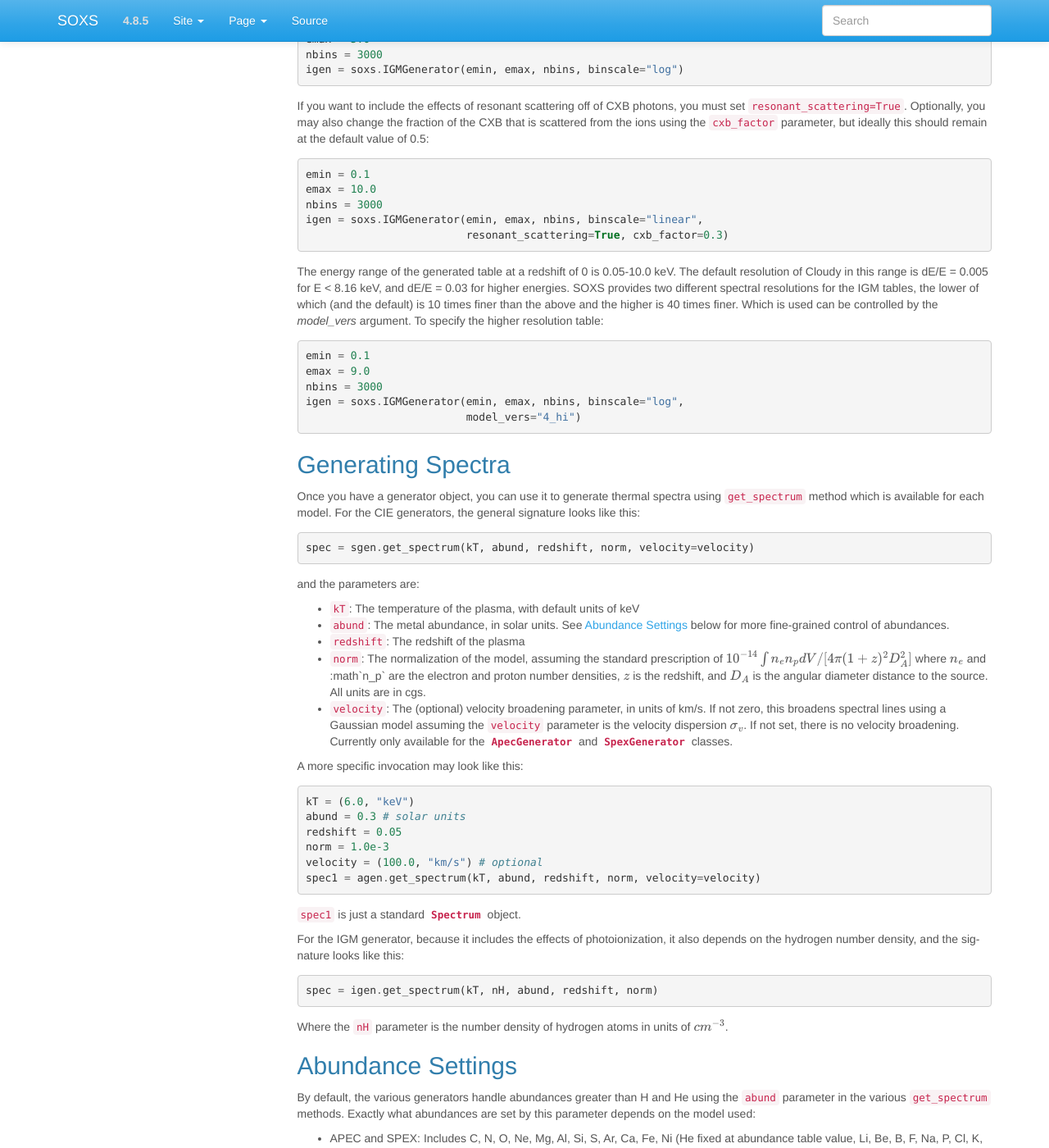
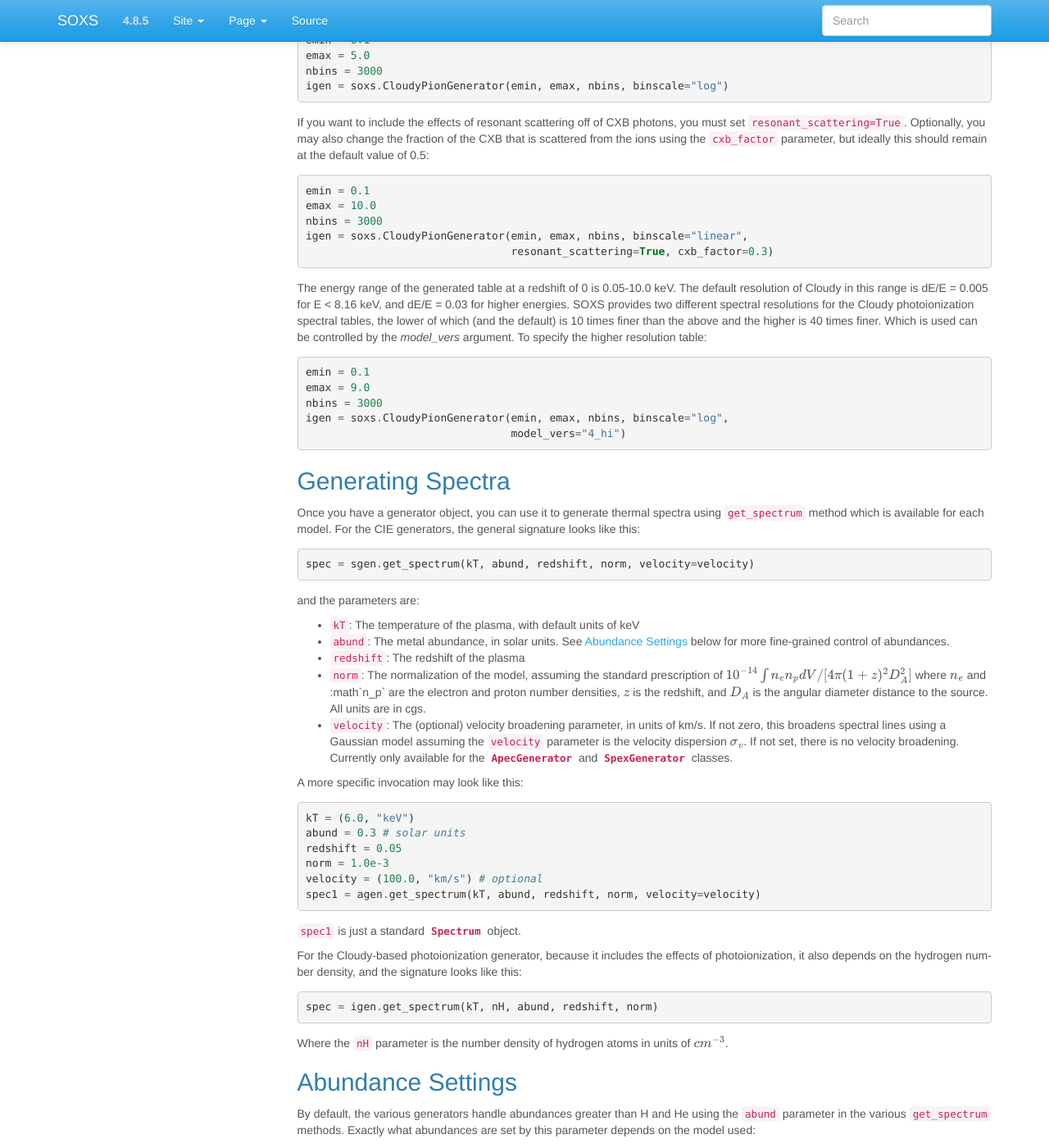
Before and after one commit to lynx-x-ray-observatory/soxs, a Sphinx documentation site: the page built from doc/source/users_guide/thermal_spectra.rst, in a window 1280 px wide and 1400 px high, scrolled down 2990 px. Shown: the whole window at 82% size. Built offline with Sphinx 7.4.7, drawn with Linux system fonts in a browser that asks for light colours; some of the changed text lies outside the part shown.

Commit message:
Name change for IGMGenerator, API fixes

```diff
--- a/doc/source/users_guide/thermal_spectra.rst
+++ b/doc/source/users_guide/thermal_spectra.rst
@@ -11,12 +11,12 @@
 a combination of collisional and photoionization processes. The various thermal
 spectrum generators available in SOXS are:
 
-* :class:`~soxs.thermal_spectra.ApecGenerator`: APEC CIE and NEI spectra
-* :class:`~soxs.thermal_spectra.SpexGenerator`: SPEX CIE spectra
-* :class:`~soxs.thermal_spectra.MekalGenerator`: MeKaL CIE spectra
-* :class:`~soxs.thermal_spectra.CloudyCIEGenerator`: Cloudy-based CIE spectra
-* :class:`~soxs.thermal_spectra.IGMGenerator`: Cloudy-based collisional+photoionization
-  spectra with optional resonant scattering from the CXB
+* :class:`~soxs.spectra.thermal_spectra.ApecGenerator`: APEC CIE and NEI spectra
+* :class:`~soxs.spectra.thermal_spectra.SpexGenerator`: SPEX CIE spectra
+* :class:`~soxs.spectra.thermal_spectra.MekalGenerator`: MeKaL CIE spectra
+* :class:`~soxs.spectra.thermal_spectra.CloudyCIEGenerator`: Cloudy-based CIE spectra
+* :class:`~soxs.spectra.thermal_spectra.CloudyPionGenerator`: Cloudy-based
+  collisional+photoionization spectra with optional resonant scattering from the CXB
 
 Each of these are essentially "factory" classes which generate new
 :class:`~soxs.spectra.Spectrum` objects.
@@ -201,12 +201,12 @@
 thermal broadening is automatically included and cannot be turned off. The
 range of temperatures supported by the Cloudy CIE model is :math:`T = 10^4-10^9` K.
 
-.. _igm-spectra:
+.. _pion-spectra:
 
-IGM Spectrum Generators
------------------------
+Photoionization Spectrum Generators
+-----------------------------------
 
-The :class:`~soxs.thermal_spectra.IGMGenerator` generates thermal
+The :class:`~soxs.spectra.thermal_spectra.CloudyPionGenerator` generates thermal
 X-ray emission spectra from a photoionized and collisionally ionized
 plasma, as well as resonant scattering by the CXB, based on
 `Khabibullin & Churazov 2019 <https://ui.adsabs.harvard.edu/abs/2019MNRAS.482.4972K/>`_
@@ -219,8 +219,8 @@
 that a fraction of CXB photons are scattering off of heavy ions, enhancing line
 emission.
 
-IGM spectra using the Cloudy model can be generated using the
-:class:`~soxs.thermal_spectra.IGMGenerator` object, in a manner
+Photoionized spectra using the Cloudy model can be generated using the
+:class:`~soxs.spectra.thermal_spectra.CloudyPionGenerator` object, in a manner
 similar to the other generators:
 
 .. code-block:: python
@@ -228,7 +228,7 @@
     emin = 0.1
     emax = 5.0
     nbins = 3000
-    igen = soxs.IGMGenerator(emin, emax, nbins, binscale="log")
+    igen = soxs.CloudyPionGenerator(emin, emax, nbins, binscale="log")
 
 If you want to include the effects of resonant scattering off of CXB photons,
 you must set ``resonant_scattering=True``. Optionally, you may also
@@ -241,23 +241,23 @@
     emin = 0.1
     emax = 10.0
     nbins = 3000
-    igen = soxs.IGMGenerator(emin, emax, nbins, binscale="linear",
-                             resonant_scattering=True, cxb_factor=0.3)
+    igen = soxs.CloudyPionGenerator(emin, emax, nbins, binscale="linear",
+                                    resonant_scattering=True, cxb_factor=0.3)
 
 The energy range of the generated table at a redshift of 0 is 0.05-10.0 keV. The
 default resolution of Cloudy in this range is dE/E = 0.005 for E < 8.16 keV, and
 dE/E = 0.03 for higher energies. SOXS provides two different spectral resolutions
-for the IGM tables, the lower of which (and the default) is 10 times finer
-than the above and the higher is 40 times finer. Which is used can be controlled
-by the *model_vers* argument. To specify the higher resolution table:
+for the Cloudy photoionization spectral tables, the lower of which (and the default)
+is 10 times finer than the above and the higher is 40 times finer. Which is used can
+be controlled by the *model_vers* argument. To specify the higher resolution table:
 
 .. code-block:: python
 
     emin = 0.1
     emax = 9.0
     nbins = 3000
-    igen = soxs.IGMGenerator(emin, emax, nbins, binscale="log",
-                             model_vers="4_hi")
+    igen = soxs.CloudyPionGenerator(emin, emax, nbins, binscale="log",
+                                    model_vers="4_hi")
 
 Generating Spectra
 ------------------
@@ -301,9 +301,9 @@
 
 ``spec1`` is just a standard :class:`~soxs.spectra.Spectrum` object.
 
-For the IGM generator, because it includes the effects of photoionization,
-it also depends on the hydrogen number density, and the signature looks
-like this:
+For the Cloudy-based photoionization generator, because it includes the
+effects of photoionization, it also depends on the hydrogen number density,
+and the signature looks like this:
 
 .. code-block:: python
 
@@ -326,7 +326,7 @@
   V, Cr, Mn, Co, Cu, Zn fixed at solar).
 * MeKaL: Includes C, N, O, Ne, Na, Mg, Al, Si, S, Ar, Ca, Fe, Ni (He
   fixed at abundance table value, other elements not modeled)
-* Cloudy CIE and IGM: He fixed at abundance table value, all higher
+* Cloudy CIE and Pion: He fixed at abundance table value, all higher
   elements up Zn to included.
 
 More fine-grained control of individual elements is possible. All of the
@@ -345,7 +345,7 @@
 .. note::
 
     For the APEC, SPEX, and MeKaL models, any of the elements listed above
-    can be specified as variable. For the Cloudy CIE and IGM models, only
+    can be specified as variable. For the Cloudy CIE and Pion models, only
     the elements C, N, O, Ne, Fe, S, Si, Ca, and Mg can be variable.
 
 Now, spectra which are created from this generator object using its
@@ -479,7 +479,7 @@
 .. warning::
 
     It is currently not possible to change the abundance table for either the
-    Cloudy CIE or IGM models, as they always use ``"feld"``.
+    Cloudy CIE or Pion models, as they always use ``"feld"``.
 
 .. warning::
 
@@ -498,21 +498,21 @@
 specified in the SOXS configuration (see :ref:`config` for more information).
 However, if you would like to download data for a specific model to a
 particular location, SOXS provides the
-:func:`~soxs.thermal_spectra.download_spectrum_tables` function. Specific
+:func:`~soxs.spectra.thermal_spectra.download_spectrum_tables` function. Specific
 model files can be downloaded using the following syntax:
 
 * ``"apec"``: Downloads the latest version of the APEC tables for
-  :class:`~soxs.thermal_spectra.APECGenerator`. To download a particular
+  :class:`~soxs.spectra.thermal_spectra.APECGenerator`. To download a particular
   version, specify (e.g.) ``"apec_v3.0.9"``, or to download the NEI version
   of the tables, specify ``"apec_v3.0.9_nei"``.
 * ``"spex"``: Downloads the latest version of the SPEX tables for
-  :class:`~soxs.thermal_spectra.SPEXGenerator`. To download a particular
+  :class:`~soxs.spectra.thermal_spectra.SPEXGenerator`. To download a particular
   version, specify (e.g.) ``"spex_v3.06.01"``.
 * ``"cie"``: Downloads the latest version of the low-resolution tables for
-  :class:`~soxs.thermal_spectra.CloudyCIEGenerator`. Specify ``"cie_v4_hi"``
+  :class:`~soxs.spectra.thermal_spectra.CloudyCIEGenerator`. Specify ``"cie_v4_hi"``
   to get the high-resolution version of the tables.
-* ``"igm"``: Downloads the latest version of the low-resolution tables for
-  :class:`~soxs.thermal_spectra.IGMGenerator`. Specify ``"igm_v4_hi"`` to get
+* ``"pion"``: Downloads the latest version of the low-resolution tables for
+  :class:`~soxs.spectra.thermal_spectra.CloudyPionGenerator`. Specify ``"pion_v4_hi"`` to get
   the high-resolution version of the tables.
 * ``"mekal"``: Downloads the MeKaL table.
 
--- a/soxs/__init__.py
+++ b/soxs/__init__.py
@@ -66,6 +66,7 @@
     ACX2Generator,
     ApecGenerator,
     CloudyCIEGenerator,
+    CloudyPionGenerator,
     ConvolvedSpectrum,
     CountRateSpectrum,
     IGMGenerator,
```
Also changed, not shown: other parts of doc/source/users_guide/thermal_spectra.rst (+15 -15 lines), doc/source/api/thermal_spectra.rst (+6 -6 lines), doc/source/changelog.rst (+9 -5 lines), doc/source/command_line/spectra.rst (+18 -18 lines), 5 other files.
